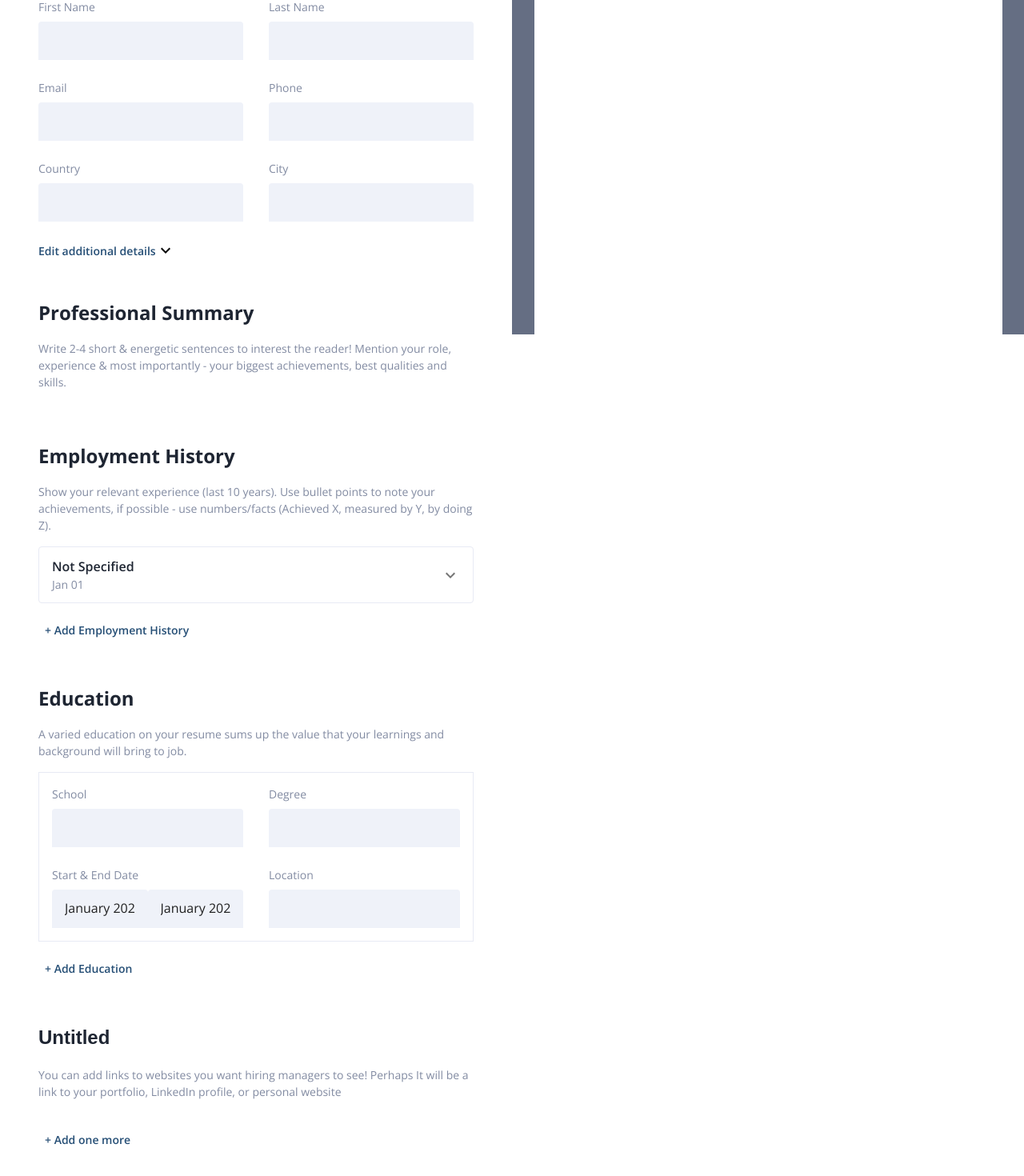
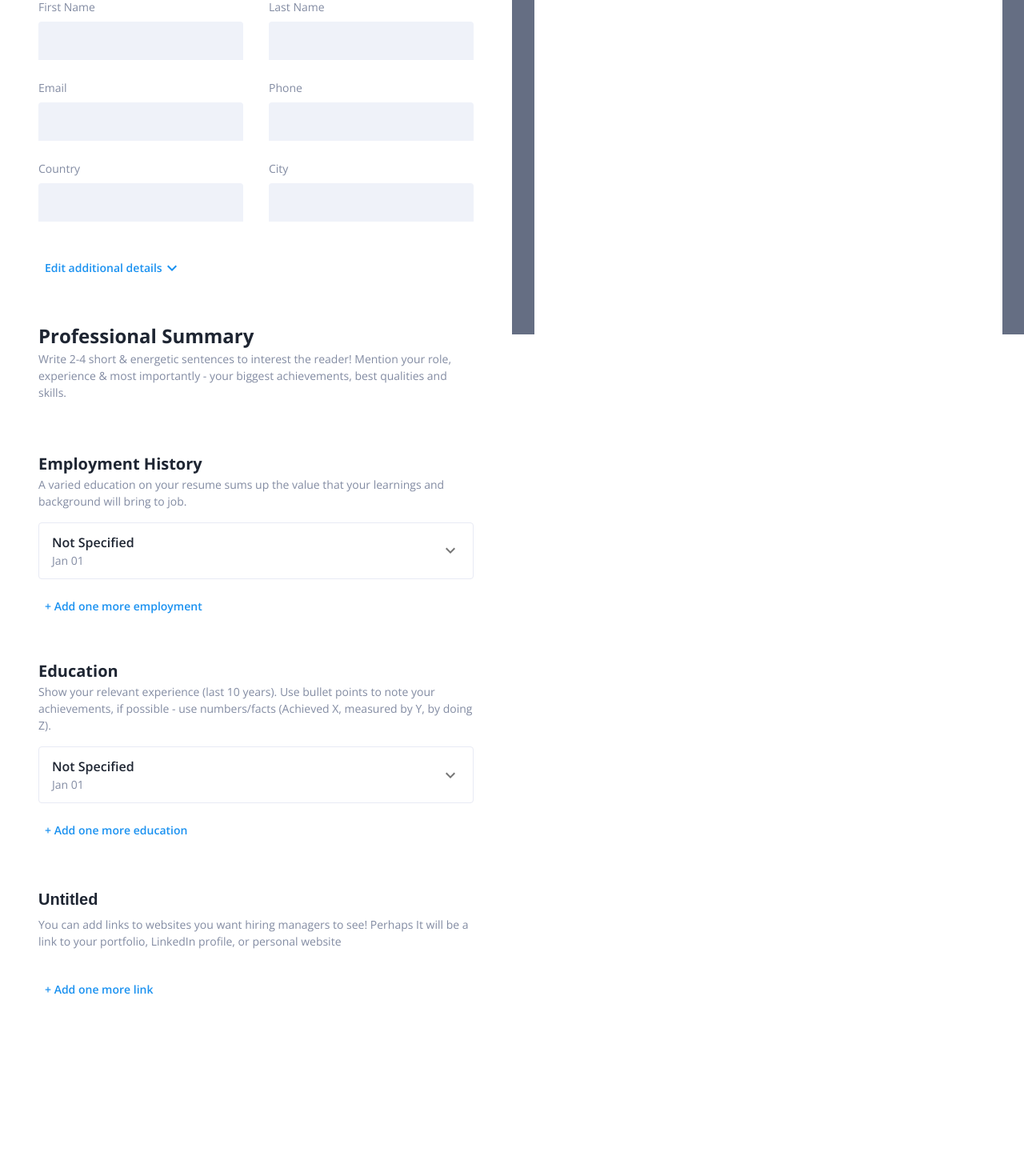
Before and after one commit to ssjisan/resume-builder, a React (Create React App) app: page / in a window 1280 px wide. Shown: the part 382-1852 px from the top of the page at 80% size. After the commit the page ends 1709 px from the top, so only its background shows below. Built offline with nearby package versions, Linux system fonts and the light colour scheme.

Commit message:
some error and warning solved

```diff
--- a/src/Component/Builder/Education.js
+++ b/src/Component/Builder/Education.js
@@ -1,13 +1,31 @@
-import { Box, Button, Grid, TextField, Typography } from "@mui/material";
+import {
+  Accordion,
+  AccordionDetails,
+  AccordionSummary,
+  Box,
+  Button,
+  Grid,
+  TextField,
+  Typography,
+} from "@mui/material";
 import React, { useState } from "react";
-// eslint-disable-next-line
 import dayjs from "dayjs";
-import { DatePicker } from "@mui/x-date-pickers/DatePicker";
+
+import { MobileDatePicker } from "@mui/x-date-pickers";
+import ExpandMoreIcon from "@mui/icons-material/ExpandMore";
 import { LocalizationProvider } from "@mui/x-date-pickers/LocalizationProvider";
 import { AdapterDayjs } from "@mui/x-date-pickers/AdapterDayjs";
 export default function Education() {
-  const [value, setValue] = useState();
-
+  const [institute, setInstitute] = useState("");
+  const [degree, setDegree] = useState("");
+  const [startDate, setStartDate] = useState();
+  const [endDate, setEndDate] = useState();
+  const handleInstitute = (e) => {
+    setInstitute(e.target.value);
+  };
+  const handleDegree = (e) => {
+    setDegree(e.target.value);
+  };
   return (
     <Box
       sx={{
@@ -20,25 +38,80 @@ export default function Education() {
       }}
     >
       <Typography
-        sx={{ fontSize: "24px", fontWeight: 700, mb: 2 }}
+        sx={{ fontSize: "20px", fontWeight: 700}}
         color="text.500"
       >
         Education
       </Typography>
       <Typography sx={{ fontSize: "14px", mb: 2 }} color="text.400">
-        A varied education on your resume sums up the value that your learnings
-        and background will bring to job.
+        Show your relevant experience (last 10 years). Use bullet points to note
+        your achievements, if possible - use numbers/facts (Achieved X, measured
+        by Y, by doing Z).
       </Typography>
-      <Box sx={{ p: 2, border: "1px solid #e7eaf4" }}>
+      <Accordion
+        sx={{ border: "1px solid #e7eaf4", borderRadius: 2, boxShadow: "none" }}
+      >
+        <AccordionSummary expandIcon={<ExpandMoreIcon />}>
+          <Box sx={{ display: "flex", flexDirection: "column" }}>
+            {institute === "" && degree === "" && (
+              <Typography
+                sx={{ fontSize: "16px", fontWeight: 600 }}
+                color="text.500"
+              >
+                Not Specified
+              </Typography>
+            )}
+            {institute === "" && degree !== "" && (
+              <Typography
+                sx={{ fontSize: "16px", fontWeight: 600 }}
+                color="text.500"
+              >
+                {degree}
+              </Typography>
+            )}
+            {institute !== "" && degree === "" && (
+              <Typography
+                sx={{ fontSize: "16px", fontWeight: 600 }}
+                color="text.500"
+              >
+                {institute}
+              </Typography>
+            )}
+            {institute !== "" && degree !== "" && (
+              <Typography
+                sx={{ fontSize: "16px", fontWeight: 600 }}
+                color="text.500"
+              >
+                {degree} at {institute}
+              </Typography>
+            )}
+            <Typography
+              sx={{ fontSize: "14px", fontWeight: 400 }}
+              color="text.400"
+            >
+              Jan 01
+            </Typography>
+          </Box>
+        </AccordionSummary>
+        <AccordionDetails>
+          <Box sx={{ p: 2 }}>
             <Grid container rowSpacing={3} columnSpacing={{ xs: 2, md: 4 }}>
               <Grid item xs={12} md={6}>
                 <Typography
                   sx={{ fontSize: "14px", mb: 1, fontWeight: 400 }}
                   color="text.400"
                 >
-              School
+                  Institute
                 </Typography>
-            <TextField variant="filled" size="small" fullWidth hiddenLabel />
+                <TextField
+                  variant="filled"
+                  size="small"
+                  name="Institute"
+                  value={institute}
+                  fullWidth
+                  hiddenLabel
+                  onChange={handleInstitute}
+                />
               </Grid>
               <Grid item xs={12} md={6}>
                 <Typography
@@ -47,7 +120,15 @@ export default function Education() {
                 >
                   Degree
                 </Typography>
-            <TextField variant="filled" size="small" fullWidth hiddenLabel />
+                <TextField
+                  variant="filled"
+                  size="small"
+                  name="Degree"
+                  value={degree}
+                  fullWidth
+                  hiddenLabel
+                  onChange={handleDegree}
+                />
               </Grid>
               <Grid item xs={12} md={6}>
                 <Typography
@@ -56,46 +137,48 @@ export default function Education() {
                 >
                   Start & End Date
                 </Typography>
-            <Grid container spcaing={10}>
-              <Grid item xs={6} md={6}>
+                <Grid container spacing={2}>
+                  <Grid item xs={12} lg={6}>
+                    {" "}
                     <LocalizationProvider dateAdapter={AdapterDayjs}>
-                  <DatePicker
+                      <MobileDatePicker
                         views={["year", "month"]}
-                    value={value}
-                    minDate={dayjs("2012-03-01")}
+                        value={startDate}
+                        minDate={dayjs("2012-01-01")}
                         maxDate={dayjs("2023-06-01")}
                         onChange={(newValue) => {
-                      setValue(newValue);
+                          setStartDate(newValue);
                         }}
                         renderInput={(params) => (
                           <TextField
                             {...params}
-                        helperText={null}
                             variant="filled"
                             size="small"
                             hiddenLabel
+                            fullWidth
                           />
                         )}
                       />
                     </LocalizationProvider>
                   </Grid>
-              <Grid item xs={6} md={6}>
+                  <Grid item xs={12} lg={6}>
+                    {" "}
                     <LocalizationProvider dateAdapter={AdapterDayjs}>
-                  <DatePicker
+                      <MobileDatePicker
                         views={["year", "month"]}
-                    value={value}
-                    minDate={dayjs("2012-03-01")}
+                        value={endDate}
+                        minDate={dayjs("2012-01-01")}
                         maxDate={dayjs("2023-06-01")}
                         onChange={(newValue) => {
-                      setValue(newValue);
+                          setEndDate(newValue);
                         }}
                         renderInput={(params) => (
                           <TextField
                             {...params}
-                        helperText={null}
                             variant="filled"
                             size="small"
                             hiddenLabel
+                            fullWidth
                           />
                         )}
                       />
@@ -110,10 +193,18 @@ export default function Education() {
                 >
                   Location
                 </Typography>
-            <TextField variant="filled" size="small" fullWidth hiddenLabel />
+                <TextField
+                  variant="filled"
+                  size="small"
+                  fullWidth
+                  hiddenLabel
+                />
               </Grid>
+              <Grid item lg={12}></Grid>
             </Grid>
           </Box>
+        </AccordionDetails>
+      </Accordion>
       <Button
         sx={{
           textTransform: "none",
@@ -121,9 +212,10 @@ export default function Education() {
           mt: 2,
           display: "flex",
           justifyContent: "flex-start",
+          color:"#1A91F0"
         }}
       >
-        + Add Education
+        + Add one more education
       </Button>
     </Box>
   );
--- a/src/Component/Builder/EmploymentHistory.js
+++ b/src/Component/Builder/EmploymentHistory.js
@@ -16,22 +16,12 @@ import { MobileDatePicker } from "@mui/x-date-pickers";
 import ExpandMoreIcon from "@mui/icons-material/ExpandMore";
 
 export default function EmploymentHistory() {
-
   const [jobTitle, setJobTitle] = useState("");
   const [startDate, setStartDate] = useState();
   const [endDate, setEndDate] = useState();
   const handleInputChange = (e) => {
     setJobTitle(e.target.value);
   };
-  // eslint-disable-next-line
-  const [description, setDescription] = useState("");
-  // eslint-disable-next-line
-  const handleChange = (e, editor) => {
-    const data = editor.getData();
-    setDescription(data);
-  };
-  console.log(description);
-
   return (
     <Box
       sx={{
@@ -44,15 +34,14 @@ export default function EmploymentHistory() {
       }}
     >
       <Typography
-        sx={{ fontSize: "24px", fontWeight: 700, mb: 2 }}
+        sx={{ fontSize: "20px", fontWeight: 700 }}
         color="text.500"
       >
         Employment History
       </Typography>
       <Typography sx={{ fontSize: "14px", mb: 2 }} color="text.400">
-        Show your relevant experience (last 10 years). Use bullet points to note
-        your achievements, if possible - use numbers/facts (Achieved X, measured
-        by Y, by doing Z).
+        A varied education on your resume sums up the value that your learnings
+        and background will bring to job.
       </Typography>
       <Accordion
         sx={{ border: "1px solid #e7eaf4", borderRadius: 2, boxShadow: "none" }}
@@ -189,9 +178,10 @@ export default function EmploymentHistory() {
           mt: 2,
           display: "flex",
           justifyContent: "flex-start",
+          color: "#1A91F0",
         }}
       >
-        + Add Employment History
+        + Add one more employment
       </Button>
     </Box>
   );
--- a/src/Component/Builder/PersonalDetails.js
+++ b/src/Component/Builder/PersonalDetails.js
@@ -1,5 +1,6 @@
 import {
   Box,
+  Button,
   Grid,
   IconButton,
   TextField,
@@ -50,7 +51,7 @@ export default function PersonalDetails() {
         onMouseEnter={() => handleHover("Personal Details Title")}
         onMouseLeave={() => setHover(false)}
       >
-        <Typography sx={{ fontSize: "24px", fontWeight: 700 }} color="text.500">
+        <Typography sx={{ fontSize: "20px", fontWeight: 700 }} color="text.500">
           Personal Details
         </Typography>
         <IconButton
@@ -189,43 +190,33 @@ export default function PersonalDetails() {
         )}
         <Grid item md={12}>
           {otherDetails ? (
-            <Box
+            <Button
               sx={{
+                textTransform: "none",
+                fontWeight: 600,
+                mt: 2,
                 display: "flex",
-                flexDirection: "row",
                 justifyContent: "flex-start",
-                alignItems: "center",
-                cursor: "pointer",
+                color: "#1A91F0",
               }}
               onClick={handleMoreInfo}
             >
-              <Typography
-                color="primary"
-                sx={{ fontSize: "14px", fontWeight: 600 }}
-              >
-                Hide additional details
-              </Typography>
-              <KeyboardArrowUpIcon />
-            </Box>
+              Hide additional details <KeyboardArrowUpIcon />
+            </Button>
           ) : (
-            <Box
+            <Button
               sx={{
+                textTransform: "none",
+                fontWeight: 600,
+                mt: 2,
                 display: "flex",
-                flexDirection: "row",
                 justifyContent: "flex-start",
-                alignItems: "center",
-                cursor: "pointer",
+                color: "#1A91F0",
               }}
               onClick={handleMoreInfo}
             >
-              <Typography
-                color="primary"
-                sx={{ fontSize: "14px", fontWeight: 600 }}
-              >
-                Edit additional details
-              </Typography>
-              <KeyboardArrowDownIcon />
-            </Box>
+              Edit additional details <KeyboardArrowDownIcon />
+            </Button>
           )}
         </Grid>
       </Grid>
--- a/src/Component/Builder/Style/InputField.css
+++ b/src/Component/Builder/Style/InputField.css
@@ -1,12 +1,10 @@
 .input {
-  font-size: 24px;
+  font-size: 20px;
   font-weight: 700;
   color: #1e2532;
   border: none;
-  /* border: 1px solid red; */
   background-color: transparent;
   padding: 0px;
-  width: fit-content;
 }
 .input::after.input::before{
     box-sizing: inherit
--- a/src/Component/Builder/WebsiteSocialLinks.js
+++ b/src/Component/Builder/WebsiteSocialLinks.js
@@ -49,7 +49,6 @@ export default function WebsiteSocialLinks() {
           display: "flex",
           justifyContent: "flex-start",
           alignItems: "center",
-          mb: 2,
           height: "40px",
         }}
         className="input-container"
@@ -88,6 +87,9 @@ export default function WebsiteSocialLinks() {
               borderRadius: 2,
               boxShadow: "none",
               mb: 2,
+              '&:before': {
+                display: 'none',
+            }
             }}
             key={i}
             expanded={expanded === i}
@@ -164,10 +166,11 @@ export default function WebsiteSocialLinks() {
           mt: 2,
           display: "flex",
           justifyContent: "flex-start",
+          color: "#1A91F0",
         }}
         onClick={handleAdd}
       >
-        + Add one more
+        + Add one more link
       </Button>
     </Box>
   );
```
Also changed, not shown: src/Component/Builder/ProfessionalSummary.js (+1 -14 lines). Lines whose indentation alone changed are shown as unchanged.
